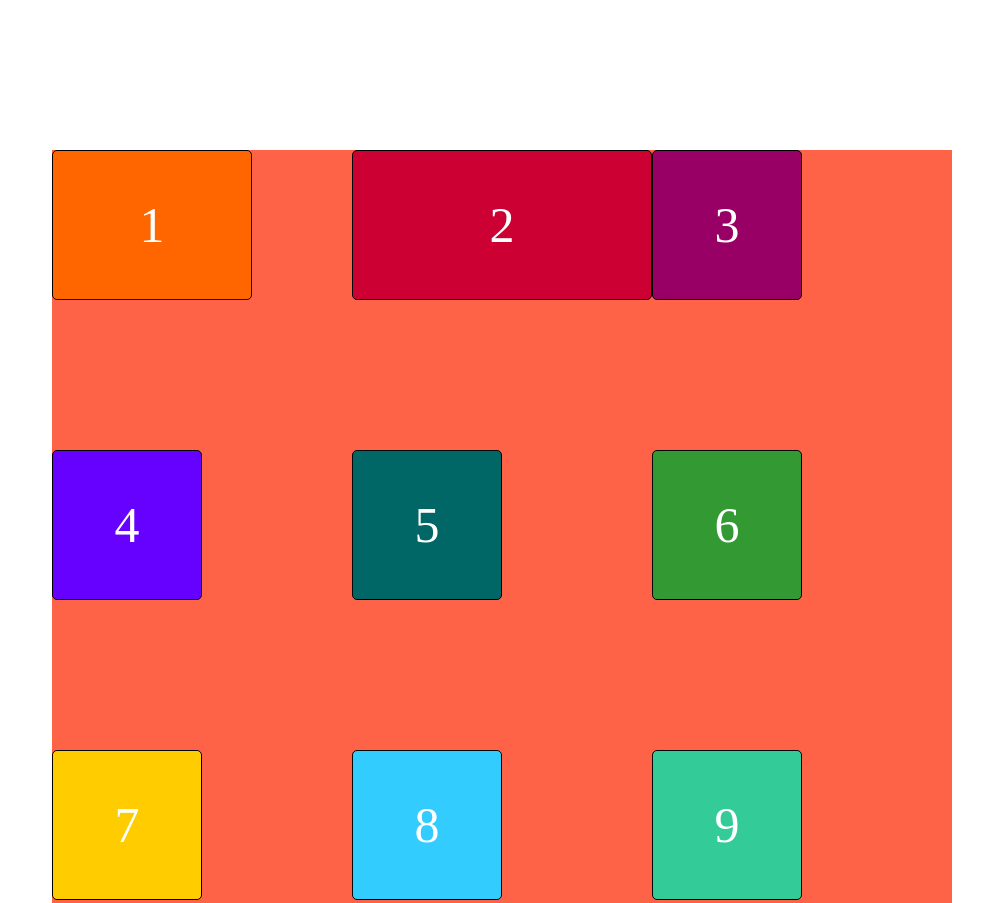
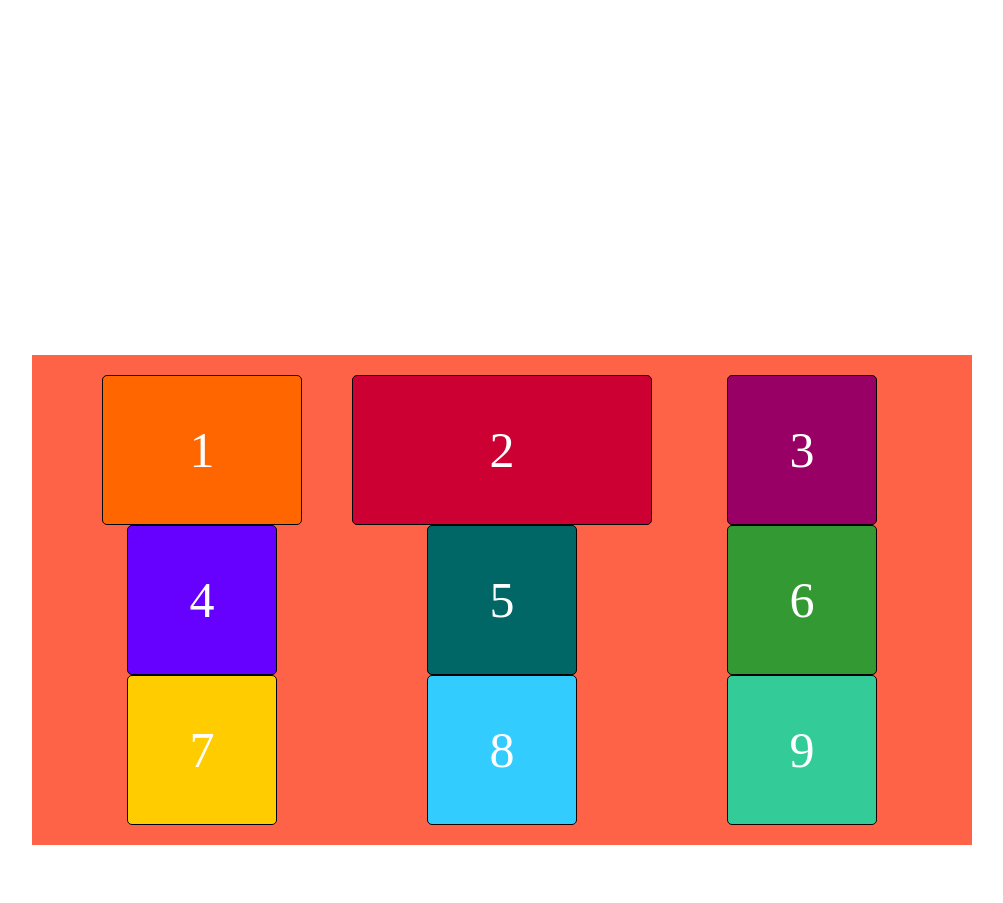
Before and after one commit to Yurik-00007/Lesson_CSS_2, a plain HTML site: page index.html in a window 1280 px wide. Shown: the top 903 px of the page, without its empty margins (138-1141 px from the left). Drawn offline with Linux system fonts and the light colour scheme.

Commit message:
grid 1/2 repeat

```diff
--- a/index.css
+++ b/index.css
@@ -463,11 +463,10 @@ grid-template:repeat(3, 300px)/ repeat(3, 1fr);
  */
 
 
-
-
-*{
+* {
     box-sizing: border-box;
 }
+
 /*Селектор по типу элемента*/
 body {
     /*font-size: 46px;*/
@@ -478,10 +477,14 @@ body {
     align-items: center;
 }
 
-.wrapper{
+.wrapper {
     background: tomato;
-    /*width: 500px;*/
+    width: 500px;
+    width: auto;
+    padding: 10px;
+
 }
+
 /*
 .container{
     background:lightgray;
@@ -490,39 +493,57 @@ body {
     grid-template-rows: 200px;
 }
 */
-.container{
+.container {
+
     /*background:lightgray;*/
+    padding: 10px;
+
     display: grid;
-    /*grid-template-columns: repeat(3, 200px);*/
-    /*grid-template-columns: repeat(3, 1fr);*/
-    /*grid-template-columns: 1fr 1fr 1fr;*/
-    /*grid-template-columns: repeat(3,minmax(100px,200px));*/
-    /*grid-template-rows: 200px;*/
-    /*grid-auto-rows: 300px;*/
-    /*
-    grid-column-gap: 30px;
+    grid-template-columns: 200px 200px 200px;
+    grid-template-columns: repeat(3, 200px); /* 200px 200px 200px*/
+    grid-template-columns: repeat(3, 1fr); /* 33.333% 33.333% 33.333%*/
+    grid-template-columns: 2fr 1fr 1fr; /* 50% 25% 25%*/
+    grid-template-columns: 1fr 1fr 1fr; /* 50% 25% 25%*/
+    grid-template-columns: 2fr 1fr 1fr; /* 50% 25% 25%*/
+    grid-template-columns: repeat(3, minmax(100px, 200px));
+    grid-template-columns: repeat(3, 1fr);
+    grid-template-columns: repeat(3, 300px);
+    grid-template-columns: repeat(3, 1fr);
+    grid-template-columns: 1fr auto auto;
+    grid-template-columns: 1fr 1fr 1fr;
+
+    grid-template-rows: 200px;
+    grid-template-rows: auto;
+    grid-template-rows: repeat(3, 300px);
+    grid-template-rows: repeat(3, 1fr);
+
+
+    grid-template: repeat(3, 300px)/repeat(3, 1fr);
+    grid-template: repeat(3, auto)/repeat(3, 1fr);
+
+    grid-auto-rows: 300px;
+    grid-auto-rows: auto;
+
+
+
+
+    grid-column-gap: 15px;
     grid-row-gap: 30px;
-    */
-    /*grid-template-columns: repeat(3, 1fr);*/
-    /*grid-template-columns: 1fr auto auto;*/
-    /*grid-template-columns: 1fr 1fr 1fr;*/
-    /*grid-template:300px 300px 300px/ 1fr 1fr 1fr;*/
-    grid-template:repeat(3, 300px)/ repeat(3, 1fr);
+    grid-gap:0 0;
 
-/*
-    grid-template-columns: repeat(3, 300px);
-    grid-template-rows: repeat(3, 300px);
-justify-items: center;
+    justify-items: center;
     align-items: center;
-*/
+
 }
 
-.child{
+.child {
     display: flex;
     justify-content: center;
     align-items: center;
     color: white;
     font-size: 50px;
+    width: 150px;
+    width: 100%;
     width: 150px;
     height: 150px;
     border-radius: 5px;
@@ -530,36 +551,46 @@ justify-items: center;
 }
 
 
-
-.child1{
+.child1 {
     background: #f60;
     width: 200px;
 }
-.child2{
+
+.child2 {
     background: #c03;
     width:300px
-    /*align-self: flex-end;*/
+    /*align-self: start;*/
 }
-.child3{
+
+.child3 {
     background: #906;
+    /*align-self: end;*/
     /*justify-self:start*/
-    min-width: 150px;
+    /*min-width: 150px;*/
 }
-.child4{
+
+.child4 {
+    /*justify-self: start;*/
     background: #60f;
 }
-.child5{
+
+.child5 {
     background: #066;
+    /*justify-self: end;*/
 }
-.child6{
+
+.child6 {
     background: #393;
 }
-.child7{
+
+.child7 {
     background: #fc0;
 }
-.child8{
+
+.child8 {
     background: #3cf;
 }
-.child9{
+
+.child9 {
     background: #3c9;
 }
```
